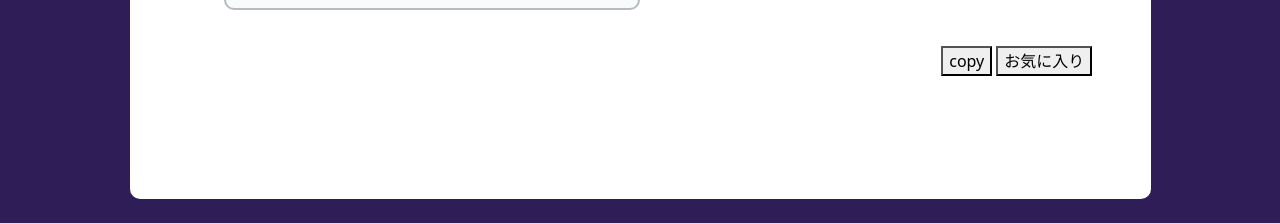
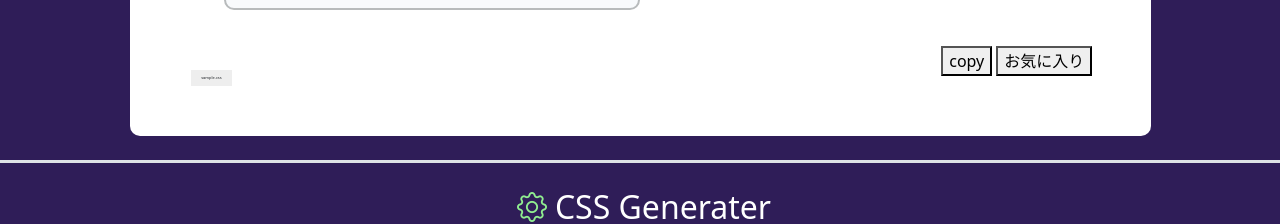
Before and after one commit to balckowl/css-generater, a React (Vite) app: page /imgfilter in a window 1280 px wide. Shown: the part 626-850 px from the top of the page. Built offline with nearby package versions, Linux system fonts and the light colour scheme; no server answers; a small style sheet from the web is missing.

Commit message:
update: codeブロックを設定しました。

```diff
--- a/src/pages/ImageFilter/ImageFilter.jsx
+++ b/src/pages/ImageFilter/ImageFilter.jsx
@@ -1,10 +1,12 @@
-import React, { useContext, useState } from 'react'
+import React, { useContext, useEffect, useState } from 'react'
 /** @jsxImportSource @emotion/react */
 import { css } from '@emotion/react'
 import './ImageFilter.scss'
 import { AuthContext } from '../../Context/AuthContext'
 import { doc, getDoc, setDoc, updateDoc } from 'firebase/firestore'
 import { db } from '../../../api/firebase'
+import Prism from "prismjs";
+import 'prism-themes/themes/prism-vsc-dark-plus.min.css'
 
 const ImageFilter = () => {
 
@@ -19,10 +21,6 @@ const ImageFilter = () => {
     const [invert, setInvert] = useState(0)
 
     const { user } = useContext(AuthContext);
-
-    const imgFilterStyle = css({
-        filter: `blur(${blur}px) grayscale(${grayScale}%) sepia(${sepia}) brightness(${brightness}%) hue-rotate(${hueRotate}deg) saturate(${saturate}%) opacity(${opacity}%) contrast(${contrast}%) invert(${invert}%)`,
-    })
 
     const imgFilterString = () => {
         const updateValueFuncs = []
@@ -70,6 +68,14 @@ const ImageFilter = () => {
         }
 
     }
+
+    useEffect(() => {
+        Prism.highlightAll();
+    }, [imgFilterString()]);
+
+    const imgFilterStyle = css({
+        filter: `blur(${blur}px) grayscale(${grayScale}%) sepia(${sepia}) brightness(${brightness}%) hue-rotate(${hueRotate}deg) saturate(${saturate}%) opacity(${opacity}%) contrast(${contrast}%) invert(${invert}%)`,
+    })
 
     const copyToClipBoard = async () => {
         if (!imgFilterString()) {
@@ -192,20 +198,15 @@ const ImageFilter = () => {
                                             <button className='mx-1' onClick={copyToClipBoard}>copy</button>
                                             <button onClick={sendImgFilter}>お気に入り</button>
                                         </div>
-                                        <div className='code-box text-white p-2'>
+                                        <div className='code-box p-2'>
+                                            <div className='file-name'>sample.css</div>
                                             <pre>
-                                                <code>
+                                                <code className='language-css'>
                                                     {imgFilterString()}
-                                                    background-color: #1B0E38;
-                                                    <br />
-                                                    border-radius: 10px 10px 0px 0px;
-                                                    <br />
-                                                    color: #90EE90;
                                                 </code>
                                             </pre>
                                         </div>
                                     </div>
-
                                 </div>
                             </div>
                         </div>
--- a/src/pages/ImageFilter/ImageFilter.scss
+++ b/src/pages/ImageFilter/ImageFilter.scss
@@ -23,3 +23,17 @@
 .img-input-box p {
     font-size: 20px;
 }
+
+.code-box{
+    position: relative;
+}
+
+.file-name{
+    font-size: 4px;
+    padding: 5px 10px;
+    position: absolute;
+    top: -10px;
+    left: 7.5px;
+    background-color: #eee;
+    display: inline-block;
+}
```
